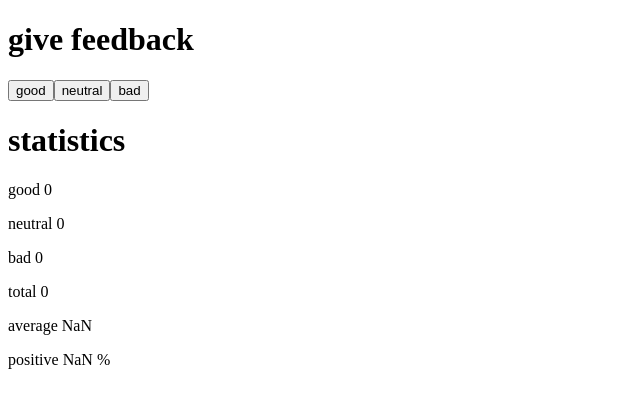
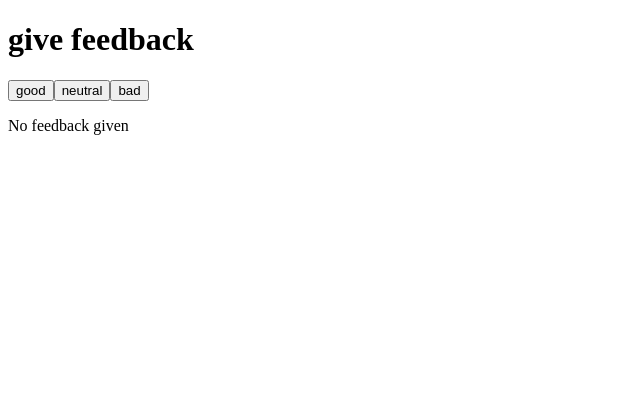
Before and after one commit to Eusabious12/Fullstackopen, a React (Vite) app: page / in a window 1280 px wide. Shown: the top 408 px of the page, without its empty margins (0-640 px from the left). Built offline with nearby package versions, Linux system fonts and the light colour scheme.

Commit message:
Exercise 1.9

```diff
--- a/src/App.jsx
+++ b/src/App.jsx
@@ -4,8 +4,13 @@ import { useState } from 'react'
 const Statistics = (props) => {
 
   const total = props.good + props.neutral + props.bad
+
+  if (total === 0) {
+    return <p>No feedback given</p>
+  }
   const average = (props.good - props.bad) / total
   const positive = (props.good / total) * 100
+
 
   return (
     <div>
```
